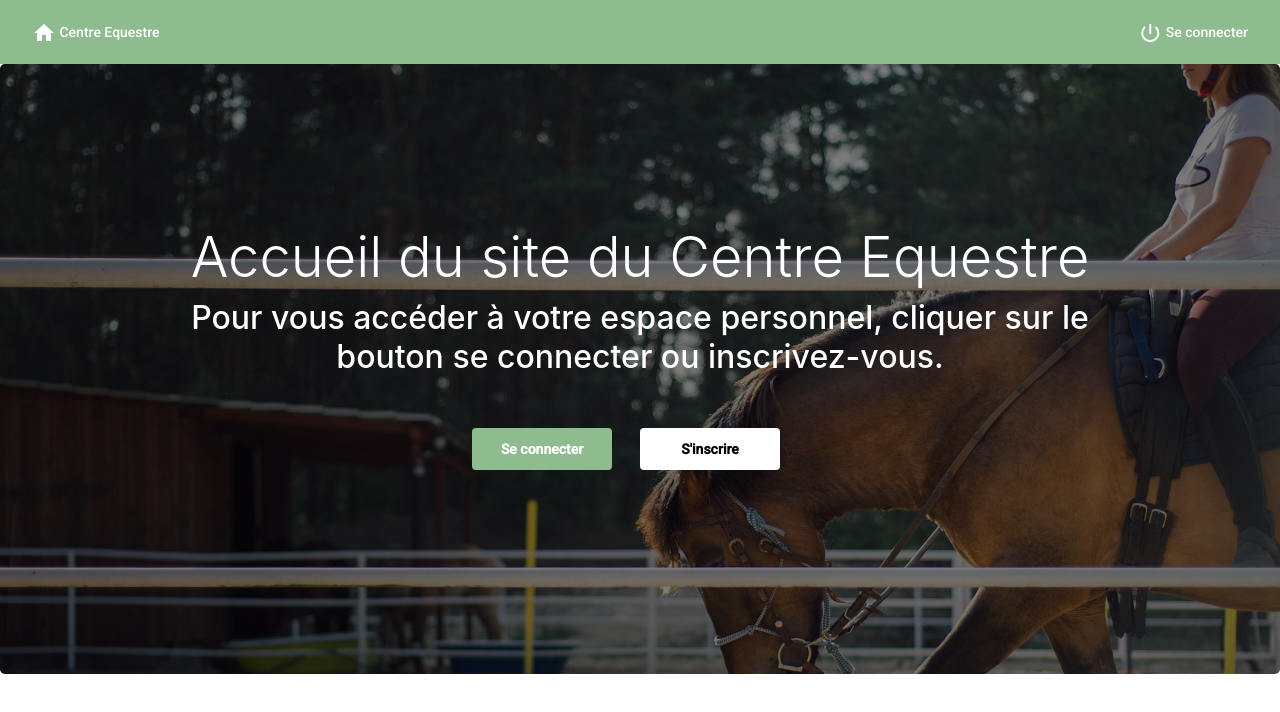
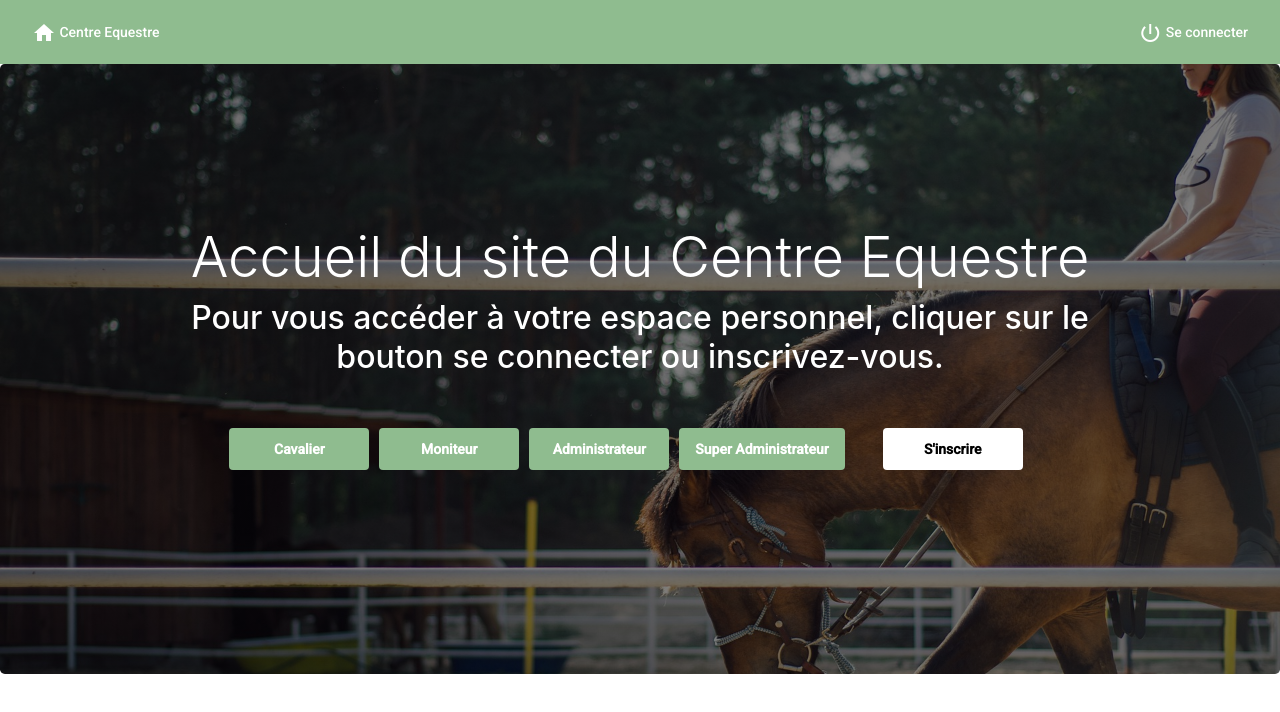
Before and after one commit to Len-dh/Projet-Web-2020-HorseWebsite, an Angular app in the folder Front/Front-Horse-WebSite/: page / in a window 1280 px wide. Shown: the top 712 px of the page. Built offline with nearby package versions, Linux system fonts and the light colour scheme.

Commit message:
Add user login page and buttons on homepage

```diff
--- a/Front/Front-Horse-WebSite/src/app/app-routing.module.ts
+++ b/Front/Front-Horse-WebSite/src/app/app-routing.module.ts
@@ -2,7 +2,7 @@ import { NgModule } from '@angular/core';
 import { Routes, RouterModule } from '@angular/router';
 
 import { HomeComponent } from './home/home.component';
-import { LoginComponent } from './login/login.component';
+import { LoginUserComponent } from './login-user/login-user.component';
 import { RegistrationComponent } from './registration/registration.component';
 import { AccountRecoveryComponent } from './account-recovery/account-recovery.component';
 import { UserHomepageComponent } from './user-homepage/user-homepage.component';
@@ -17,7 +17,7 @@ import { AccountManagementComponent } from './account-management/account-managem
 const routes: Routes = [
   { path: '', component: HomeComponent },
   { path: 'home', component: HomeComponent },
-  { path: 'login', component: LoginComponent },
+  { path: 'login-user', component: LoginUserComponent },
   { path: 'registration', component: RegistrationComponent },
   { path: 'account-recovery', component: AccountRecoveryComponent },
   { path: 'user-homepage', component: UserHomepageComponent },
--- a/Front/Front-Horse-WebSite/src/app/app.module.ts
+++ b/Front/Front-Horse-WebSite/src/app/app.module.ts
@@ -27,7 +27,7 @@ import { MatCheckboxModule } from '@angular/material/checkbox';
 import { ReactiveFormsModule } from '@angular/forms';
 
 import { HomeComponent } from './home/home.component';
-import { LoginComponent } from './login/login.component';
+import { LoginUserComponent } from './login-user/login-user.component';
 import { RegistrationComponent } from './registration/registration.component';
 import { InstructorHomepageComponent } from './instructor-homepage/instructor-homepage.component';
 import { NavigationComponent } from './navigation/navigation.component';
@@ -46,7 +46,7 @@ import { AccountManagementComponent } from './account-management/account-managem
 @NgModule({
   declarations: [
     AppComponent,
-    LoginComponent,
+    LoginUserComponent,
     RegistrationComponent,
     HomeComponent,
     InstructorHomepageComponent,
--- a/Front/Front-Horse-WebSite/src/app/home/home.component.css
+++ b/Front/Front-Horse-WebSite/src/app/home/home.component.css
@@ -16,8 +16,10 @@ h1, h2 {
 .login {
     background-color: darkseagreen;
     color:white;
-    width: 10em;
+    min-width: 10em;
+    max-width: 15em;
     height: 3em;
+    margin-right: 10px;
 }
 
 .register {
--- a/Front/Front-Horse-WebSite/src/app/home/home.component.html
+++ b/Front/Front-Horse-WebSite/src/app/home/home.component.html
@@ -6,8 +6,17 @@
         Pour vous accéder à votre espace personnel, cliquer sur le bouton se connecter ou inscrivez-vous.
     </h2>
     <p class="lead mt-4">
-        <button mat-button routerLink="/login" class="login">
-            <strong>Se connecter</strong>
+        <button mat-button routerLink="/login-user" class="login">
+            <strong>Cavalier</strong>
+        </button>
+        <button mat-button routerLink="/login-instructor" class="login">
+            <strong>Moniteur</strong>
+        </button>
+        <button mat-button routerLink="/login-admin" class="login">
+            <strong>Administrateur</strong>
+        </button>
+        <button mat-button routerLink="/login-super-admin" class="login">
+            <strong>Super Administrateur</strong>
         </button>
         <button mat-button routerLink="/registration" class="register">
             <strong>S'inscrire</strong>
--- a/Front/Front-Horse-WebSite/src/app/login/login.component.html
+++ b/Front/Front-Horse-WebSite/src/app/login-user/login-user.component.html
@@ -2,6 +2,7 @@
   <mat-card-content>
     <form [formGroup]="loginForm" (ngSubmit)="loginUser()">
       <h2>Se connecter</h2>
+      <h4>Cavalier</h4>
       <mat-form-field class="full-width-input">
         <input matInput placeholder="Email" [(ngModel)]="user.emailId" [ngModelOptions]="{standalone: true}" required>
         <mat-error>
```
Also changed, not shown: Front/Front-Horse-WebSite/src/app/login-user/login-user.component.ts (renamed from Front/Front-Horse-WebSite/src/app/login/login.component.ts, +4 -4 lines), Front/Front-Horse-WebSite/src/app/login-user/login-user.component.css (renamed from Front/Front-Horse-WebSite/src/app/login/login.component.css), 1 other file (tests, documents, lock files or other folders).
